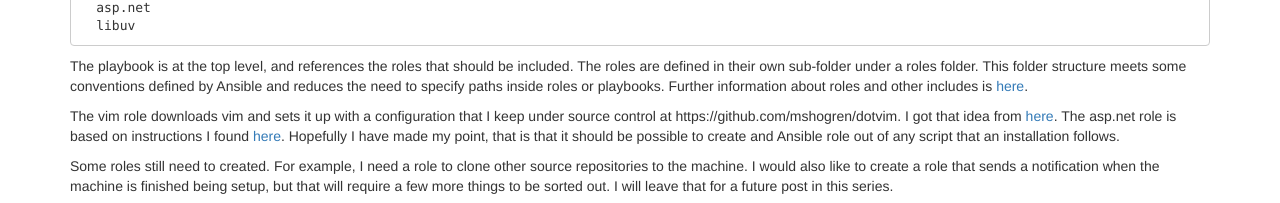
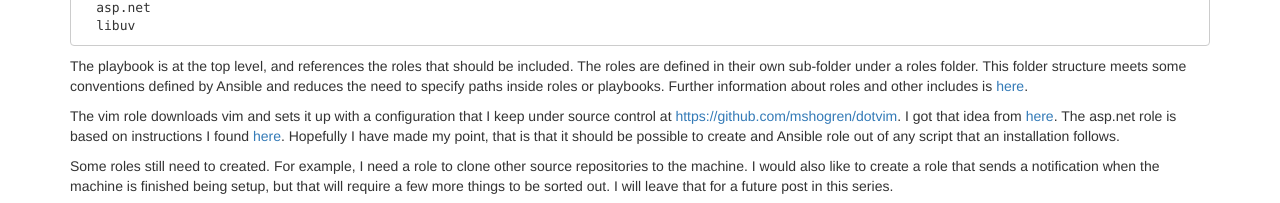
Before and after one commit to mshogren/mshogren.github.io, a Jekyll site: the page built from _posts/2016-02-10-bootstrapping-the-development-environment-3.md, in a window 1280 px wide and 987 px high. Shown: the part 781-984 px from the top of the window. Built offline with Jekyll 4.4.1, drawn with Linux system fonts in a browser that asks for light colours; nearby versions of some CDN libraries; comment, search, counter and statistics services are not loaded; some of the changed lines change nothing that is shown.

Commit message:
Fixing link

```diff
--- a/_posts/2016-02-10-bootstrapping-the-development-environment-3.md
+++ b/_posts/2016-02-10-bootstrapping-the-development-environment-3.md
@@ -40,6 +40,6 @@ roles
 
 The playbook is at the top level, and references the roles that should be included.  The roles are defined in their own sub-folder under a roles folder.  This folder structure meets some conventions defined by Ansible and reduces the need to specify paths inside roles or playbooks.  Further information about roles and other includes is [here](http://docs.ansible.com/ansible/playbooks_roles.html).
 
-The vim role downloads vim and sets it up with a configuration that I keep under source control at https://github.com/mshogren/dotvim. I got that idea from [here](http://vimcasts.org/episodes/synchronizing-plugins-with-git-submodules-and-pathogen/).  The asp.net role is based on instructions I found [here](https://docs.asp.net/en/latest/getting-started/installing-on-linux.html#installing-on-ubuntu-14-04). Hopefully I have made my point, that is that it should be possible to create and Ansible role out of any script that an installation follows.
+The vim role downloads vim and sets it up with a configuration that I keep under source control at [https://github.com/mshogren/dotvim](https://github.com/mshogren/dotvim). I got that idea from [here](http://vimcasts.org/episodes/synchronizing-plugins-with-git-submodules-and-pathogen/).  The asp.net role is based on instructions I found [here](https://docs.asp.net/en/latest/getting-started/installing-on-linux.html#installing-on-ubuntu-14-04). Hopefully I have made my point, that is that it should be possible to create and Ansible role out of any script that an installation follows.
 
 Some roles still need to created.  For example, I need a role to clone other source repositories to the machine.  I would also like to create a role that sends a notification when the machine is finished being setup, but that will require a few more things to be sorted out.  I will leave that for a future post in this series.
```
